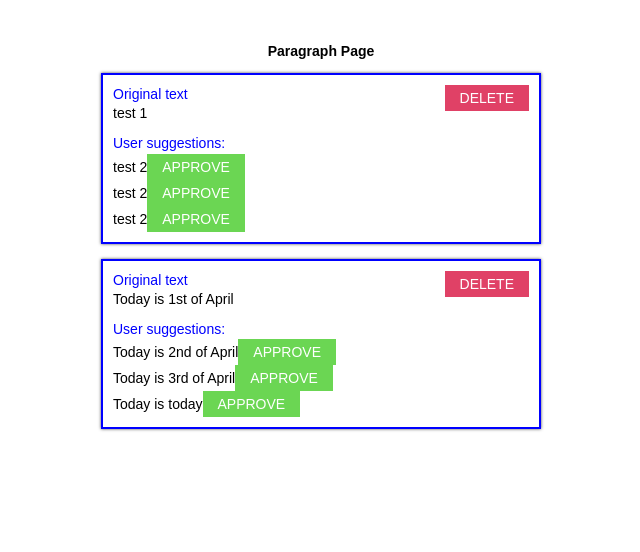
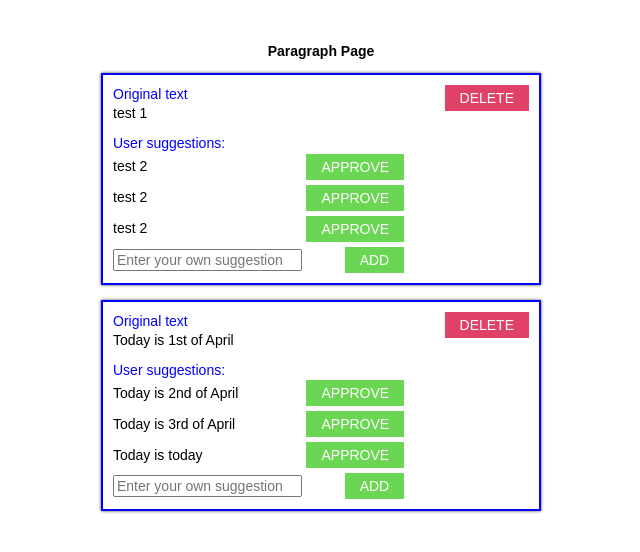
Before and after one commit to BazanAlex/suggestions-app, a React app in the folder web/: page /results in a window 1280 px wide. Shown: the top 552 px of the page, without its empty margins (319-959 px from the left). Built offline with nearby package versions, Linux system fonts and the light colour scheme.

Commit message:
[Results page] New suggestion input

```diff
--- a/web/src/components/resultsPage/index.jsx
+++ b/web/src/components/resultsPage/index.jsx
@@ -13,6 +13,8 @@ export class ResultsPage extends Component {
             paragraphs: [],
             busy: false
         };
+
+        this.addSuggestion = this.addSuggestion.bind(this);
     }
 
     componentDidMount() {
@@ -23,13 +25,30 @@ export class ResultsPage extends Component {
         });
     }
 
+    addSuggestion(articleUrl, originalText, usersText) {
+        // api call
+
+        const target = this.state.paragraphs.find(p => p.articleUrl === articleUrl &&
+            p.originalText === originalText);
+
+        target.suggestions.push({
+            usersText
+        });
+
+        this.setState({
+            paragraphs: this.state.paragraphs
+        });
+    }
+
     render() {
         return (<section className="page-container">
             <h2>Paragraph Page</h2>
 
             {this.state.busy ?
                 <Spinner middle={true} size="50px" /> :
-                <ParagraphList paragraphs={this.state.paragraphs} />}
+                <ParagraphList
+                    paragraphs={this.state.paragraphs}
+                    addSuggestion={this.addSuggestion} />}
         </section>);
     }
 }
--- a/web/src/components/resultsPage/paragraph/index.jsx
+++ b/web/src/components/resultsPage/paragraph/index.jsx
@@ -2,10 +2,19 @@ import React, {Component} from 'react';
 
 import './paragraph.scss';
 import {Suggestion} from './suggestion';
+import {NewSuggestion} from './newSuggestion';
 
 export class Paragraph extends Component {
     constructor(props) {
         super(props);
+
+        this.addSuggestion = this.addSuggestion.bind(this);
+    }
+
+    addSuggestion(usersText) {
+        const {articleUrl, originalText} = this.props.paragraph;
+
+        this.props.addSuggestion(articleUrl, originalText, usersText);
     }
 
     render() {
@@ -30,6 +39,7 @@ export class Paragraph extends Component {
 
                 <div className="suggestion-list">
                     {suggestions}
+                    <NewSuggestion addSuggestion={this.addSuggestion} />
                 </div>
             </div>
         </div>);
--- /dev/null
+++ b/web/src/components/resultsPage/paragraph/newSuggestion.jsx
@@ -0,0 +1,41 @@
+import React, {Component} from 'react';
+
+export class NewSuggestion extends Component {
+    constructor(props) {
+        super(props);
+
+        this.state = {
+            text: ''
+        };
+
+        this.addSuggestion = this.addSuggestion.bind(this);
+        this.handleTextChange = this.handleTextChange.bind(this);
+    }
+
+    addSuggestion() {
+        this.props.addSuggestion(this.state.text);
+    }
+
+    handleTextChange(event) {
+        this.setState({
+            text: event.target.value
+        });
+    }
+
+    render() {
+        return (
+            <div className="suggestion">
+                <input
+                    value={this.state.text}
+                    onChange={this.handleTextChange}
+                    placeholder="Enter your own suggestion" />
+
+                <button
+                    onClick={this.addSuggestion}
+                    className="std-btn success">
+                    Add
+                </button>
+            </div>
+        );
+    }
+}
--- a/web/src/components/resultsPage/paragraph/paragraph.scss
+++ b/web/src/components/resultsPage/paragraph/paragraph.scss
@@ -26,4 +26,15 @@ $padding: 10px;
         top: $padding;
         right: $padding;
     }
+
+    .suggestion {
+        display: flex;
+        justify-content: space-between;
+        align-items: center;
+        max-width: 70%;
+
+        &:not(:last-child) {
+            margin-bottom: 5px;
+        }
+    }
 }
--- a/web/src/components/resultsPage/paragraphList.jsx
+++ b/web/src/components/resultsPage/paragraphList.jsx
@@ -2,8 +2,12 @@ import React, {Component} from 'react';
 
 import {Paragraph} from './paragraph';
 
-export const ParagraphList = ({paragraphs}) => {
-    const forms = paragraphs.map((p, i) => <Paragraph paragraph={p} key={i} />);
+export const ParagraphList = ({paragraphs, addSuggestion}) => {
+    const forms = paragraphs
+        .map((p, i) =>
+            <Paragraph paragraph={p}
+                addSuggestion={addSuggestion}
+                key={i} />);
 
     return (
         <div className="paragraph-list">
```
